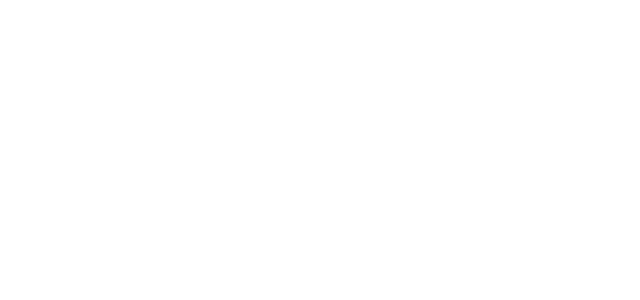
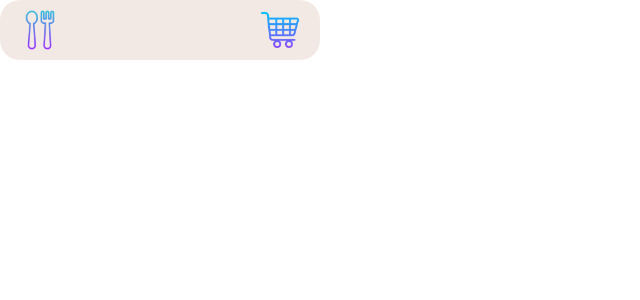
Before and after one commit to Euge-Saravia/MyMenu-frontend, a React (Vite) app: page / in a window 1280 px wide. Shown: the top 300 px of the page, without its empty margins (0-640 px from the left). Built offline with nearby package versions, Linux system fonts and the light colour scheme.

Commit message:
Create navBar component

```diff
--- /dev/null
+++ b/src/components/navbar/Navbar.jsx
@@ -0,0 +1,14 @@
+import "./navBar.scss";
+
+const Navbar = () => {
+  return (
+
+        <div className="navBarContainer">
+        <img className="navBarLogo" src="../../../public/assets/icons/fork-spoon_15730976.png" alt="fork and spoon icon"></img>
+        <img className="navBarLogo" src="../../../public/assets/icons/shopping-cart_15550018.png" alt="shopping cart icon"></img>
+        </div>
+
+  )
+}
+
+export default Navbar
--- /dev/null
+++ b/src/components/navbar/navBar.scss
@@ -0,0 +1,17 @@
+@import "../../../styles.scss";
+
+.navBarContainer {
+    width: 20rem;
+    height: 3.75rem;
+    background-color: $light-pink;
+    display: flex;
+    justify-content: space-between;
+    align-items: center;
+    border-radius: 1.25rem;
+    padding: 0 1.25rem;
+
+    .navBarLogo {
+        width: 2.5rem;
+        height: 2.5rem;
+    }
+}
--- a/src/pages/Home.jsx
+++ b/src/pages/Home.jsx
@@ -1,7 +1,9 @@
+import Navbar from "../components/navBar/NavBar";
 
 const Home = () => {
   return (
     <div>
+      <Navbar />
     </div>
   );
 };
```
